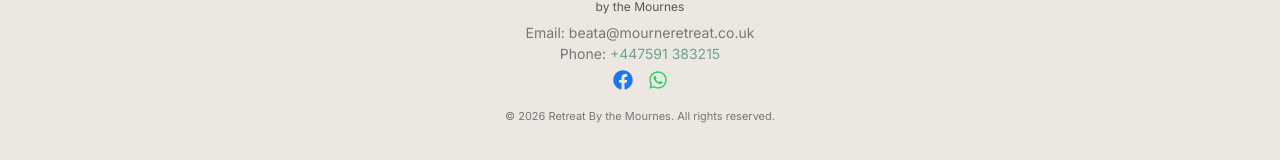
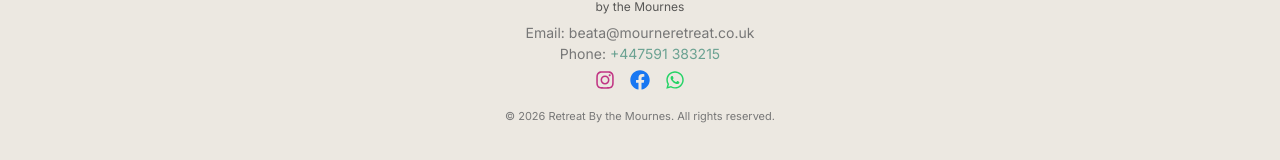
Before and after one commit to rbarr-2021/mourne-wellness, a React (Vite) app: page /about in a window 1280 px wide. Shown: the part 1836-1996 px from the top of the page. Built offline with nearby package versions, Linux system fonts and the light colour scheme.

Commit message:
Add Instagram link to footer social icons

```diff
--- a/src/components/Footer.jsx
+++ b/src/components/Footer.jsx
@@ -1,4 +1,4 @@
-import { FaFacebook, FaWhatsapp } from "react-icons/fa"
+import { FaFacebook, FaInstagram, FaWhatsapp } from "react-icons/fa"
 import logo from "../assets/logo.png"
 import "../styles/global.css"
 
@@ -42,6 +42,13 @@
   {/* Social Links */}
 <div style={{ display: "flex", justifyContent: "center", gap: "15px", marginTop: "8px" }}>
           <a
+            href="https://www.instagram.com/p/DWveVvPiNCq/"
+            target="_blank"
+            rel="noopener noreferrer"
+          >
+            <FaInstagram size={20} color="#c13584"/>
+          </a>
+          <a
             href="https://www.facebook.com/people/Holistic-Sports-Therapy-by-Beata/61581068248993/"
             target="_blank"
             rel="noopener noreferrer"
```
